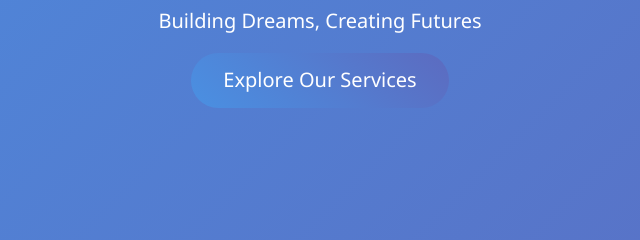
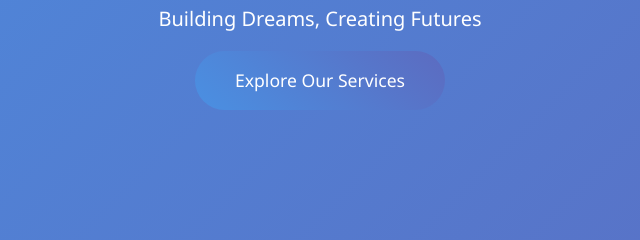
Before and after one commit to stevie732/Dream-Group, a plain HTML site: page index.html in a window 1280 px wide. Shown: the part 386-626 px from the top of the page, 320-960 px from the left. Drawn offline with nearby package versions, Linux system fonts and the light colour scheme.

Commit message:
add animation to Explore button

```diff
--- a/style.css
+++ b/style.css
@@ -77,6 +77,27 @@ body {
   font-size: 4rem;
   font-weight: 700;
   animation: fadeInUp 1s ease;
+}
+
+.hero .btn-primary {
+    position: relative;
+    background: linear-gradient(45deg, var(--primary), var(--secondary));
+    border: none;
+    padding: 1rem 2.5rem;
+    font-size: 1.1rem;
+    overflow: hidden;
+    transition: all 0.3s ease;
+}
+
+.hero .btn-primary:hover {
+    transform: translateY(-3px) scale(1.05);
+    box-shadow: 0 10px 20px rgba(0,0,0,0.2);
+    background: linear-gradient(45deg, var(--secondary), var(--primary));
+}
+
+.hero .btn-primary:active {
+    transform: translateY(-1px);
+    box-shadow: 0 5px 10px rgba(0,0,0,0.2);
 }
 
 /* Service Cards */
```
